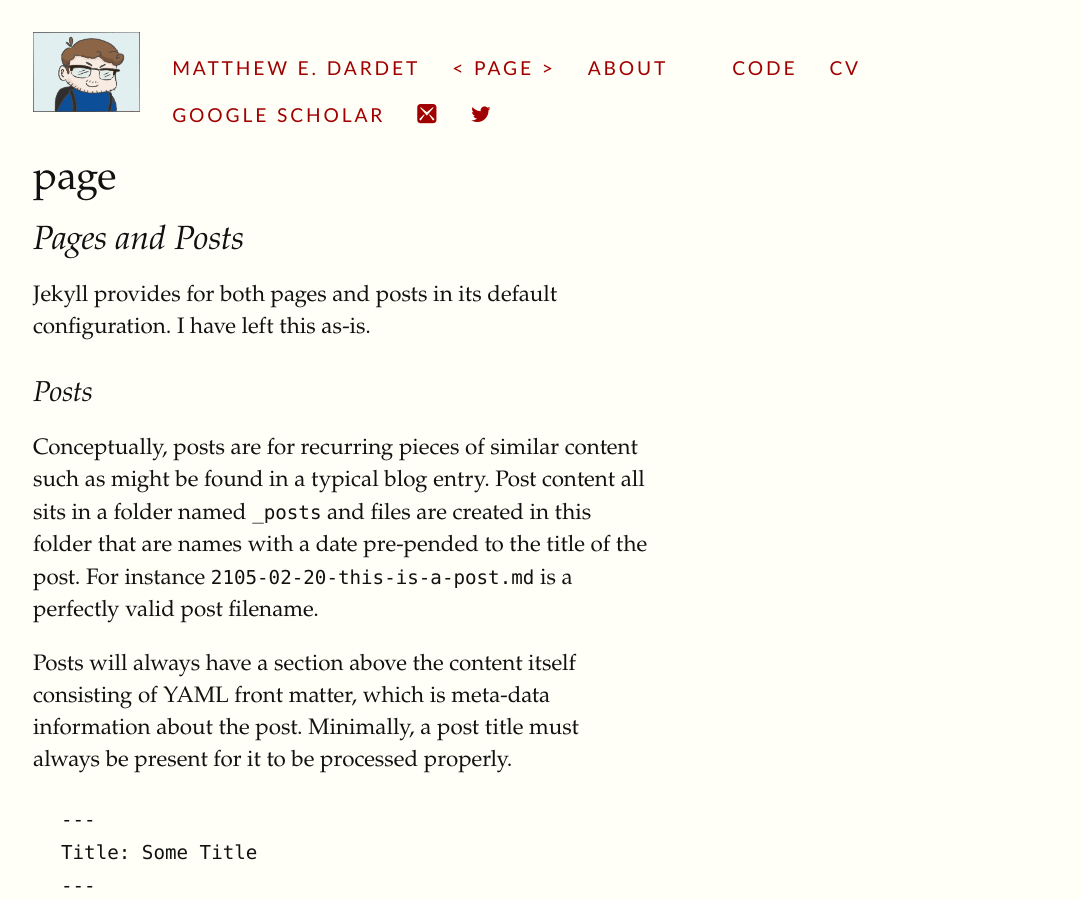
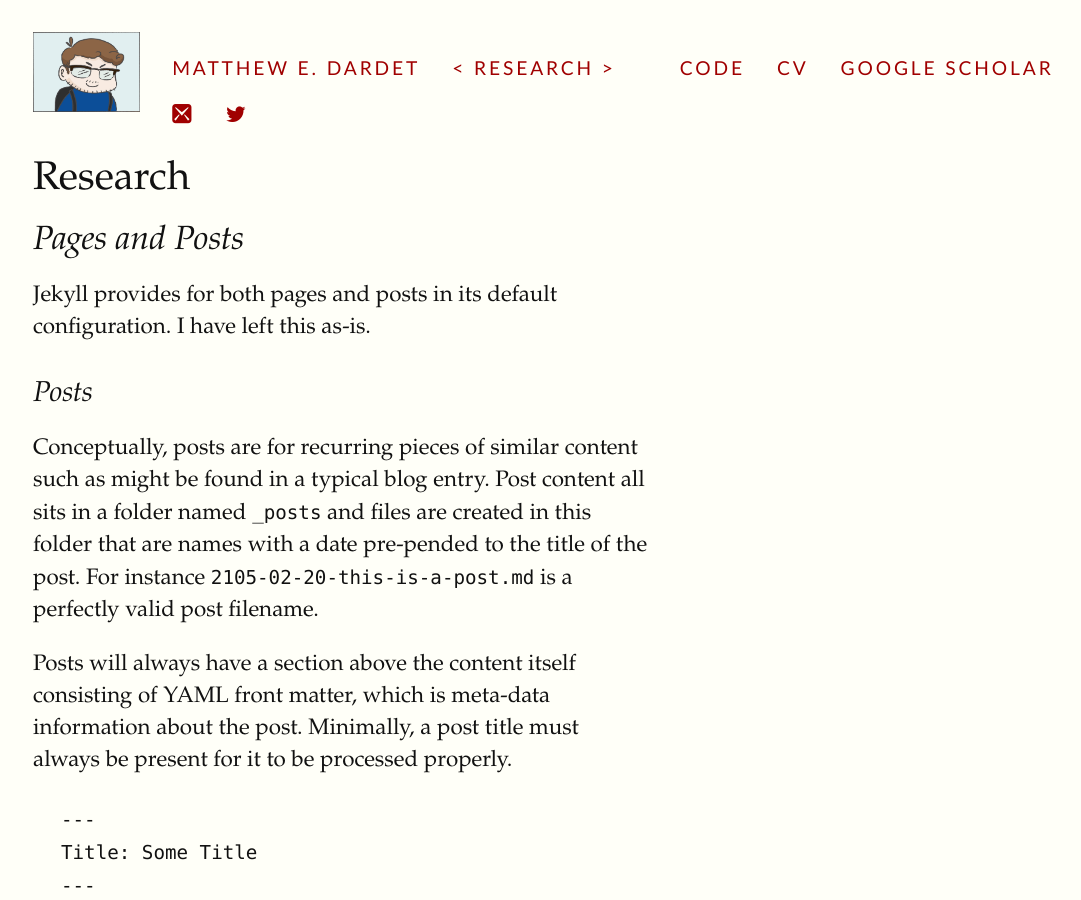
Before and after one commit to matthewdardet/matthewdardet.github.io, a Jekyll site: the page built from Research/index.md, in a window 1280 px wide and 900 px high. Shown: the whole window, without its empty margins (127-1208 px from the left). Built offline with Jekyll 4.4.1, drawn with Linux system fonts in a browser that asks for light colours; some web fonts are replaced.

Commit message:
Header updates.

```diff
--- a/page/index.md
+++ b/Research/index.md
@@ -1,6 +1,6 @@
 ---
-layout: post
-title: page
+layout: page
+title: Research
 ---
 
 ## Pages and Posts
```
Also changed, not shown: about/index.md (deleted, +0 -12 lines).
